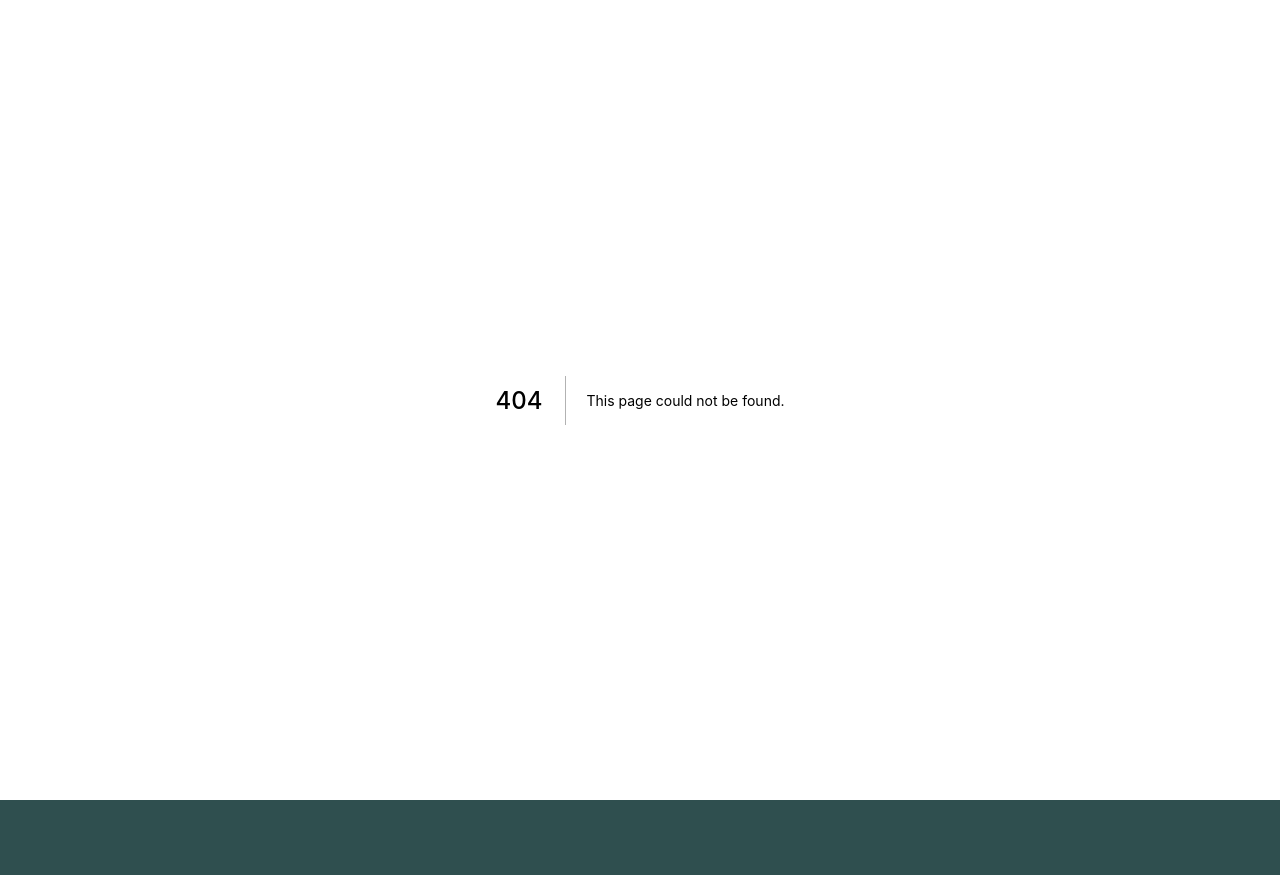
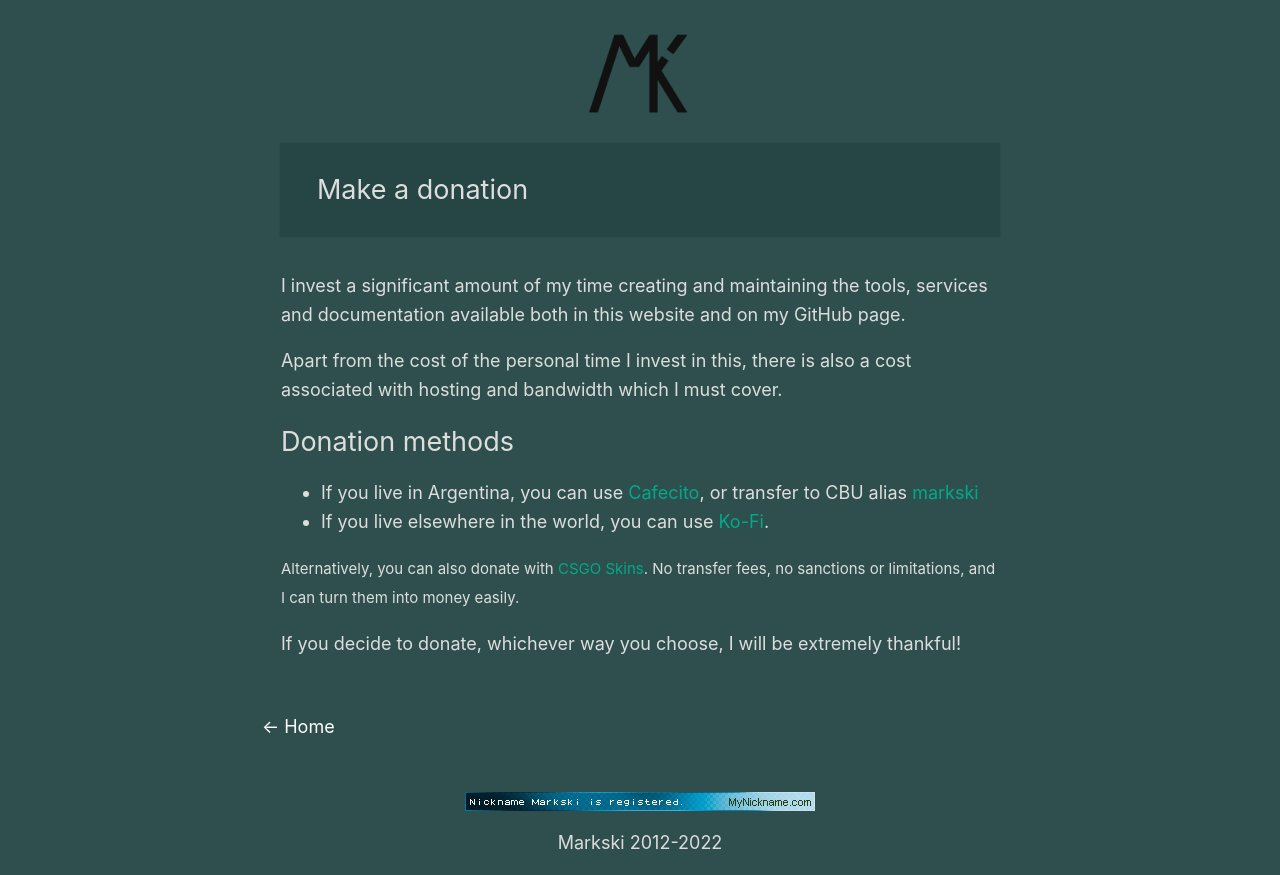
Before and after one commit to markski1/markski.ar, a Next.js app: page /donate in a window 1280 px wide. Before the commit this address had no page. Before the commit the page ends 800 px from the top, so only its background shows below. Built offline with nearby package versions, Linux system fonts and the light colour scheme.

Commit message:
donate, improve calc

```diff
--- a/pages/calc.jsx
+++ b/pages/calc.jsx
@@ -134,6 +134,7 @@
 			<center>
 				<p className={utilStyles.heading2Xl}>AR$<span id="total">0,00</span></p>
 			</center>
+			<div className={utilStyles.headingContainer} style={{padding: '10px 20px'}}>
 				<p className={utilStyles.headingLg}>En impuestos: <span className={utilStyles.money}>AR$<span id="totalImpuestos"></span></span></p>
 				<small>
 					<ul>
@@ -143,6 +144,8 @@
 						<li>Impuestos provinciales <span className={utilStyles.money}>AR$<span id="pvc">0,00</span></span> <b>(<span id="impuestlol">?</span>%)</b></li>
 					</ul>
 				</small>
+			</div>
+			<div className={utilStyles.headingContainer} style={{padding: '10px 20px'}}>
 				<p className={utilStyles.headingLg}>Conversiónes actuales:</p>
 				<small>
 					<ul>
@@ -151,6 +154,8 @@
 						<li>BRS: <span className={utilStyles.money} id="domBRS"></span></li>
 					</ul>
 				</small>
+			</div>
+			<div className={utilStyles.headingContainer} style={{padding: '10px 20px'}}>
 				<p>Si te sirve la pagina y tenes ganas, podes colaborar:</p>
 				<small>
 					<ul>
@@ -159,6 +164,7 @@
 						<li>Por CBU/CVU: Alias <span className={utilStyles.money}>markski</span></li>
 					</ul>
 				</small>
+			</div>
 		</Layout>
 		</>
 	);
--- /dev/null
+++ b/pages/donate.jsx
@@ -0,0 +1,36 @@
+import * as React from 'react';
+import Head from 'next/head';
+import Layout, { siteTitle } from '../components/layout';
+import utilStyles from '../styles/utils.module.css';
+import Grid from '@mui/material/Grid';
+import Script from 'next/script'
+
+export default function Page() {
+	return (
+		<>
+		<Layout>
+			<Head>
+				<title>Donate - {siteTitle}</title>
+				<meta name="og:title" content="Donate - mrks.cf" />
+			</Head>
+
+			<div className={utilStyles.headingContainer}>
+				<p className={utilStyles.headingLg} style={{marginRight: '30px'}}>Make a donation</p>
+			</div>
+			<p>
+				I invest a significant amount of my time creating and maintaining the tools, services and documentation available both in this website and on my GitHub page.
+			</p>
+			<p>
+				Apart from the cost of the personal time I invest in this, there is also a cost associated with hosting and bandwidth which I must cover.
+			</p>
+			<p className={utilStyles.headingLg}>Donation methods</p>
+			<ul>
+				<li>If you live in Argentina, you can use <a href="https://www.cafecito.app/Markski" className={utilStyles.money}>Cafecito</a>, or transfer to CBU alias <span className={utilStyles.money}>markski</span></li>
+				<li>If you live elsewhere in the world, you can use <a href="https://www.ko-fi.com/Markski" className={utilStyles.money}>Ko-Fi</a>.</li>
+			</ul>
+			<p><small>Alternatively, you can also donate with <a href="https://steamcommunity.com/tradeoffer/new/?partner=100235343&token=OQmyhlHg" className={utilStyles.money}>CSGO Skins</a>. No transfer fees, no sanctions or limitations, and I can turn them into money easily.</small></p>
+			<p>If you decide to donate, whichever way you choose, I will be extremely thankful!</p>
+		</Layout>
+		</>
+	);
+}
--- a/pages/index.jsx
+++ b/pages/index.jsx
@@ -130,6 +130,10 @@
 			url = 'https://github.com/markski1/samp-surf-callbacks'
 			text = 'Provides callbacks for certain scenarios where a player surfs or stops surfing a vehicle.'
 		/>
+		<div className={utilStyles.headingContainer} style={{padding: '10px 20px'}}>
+			<p>Everything in this website is free to use.<br/>
+			If you find something useful, please consider supporting my work with a <Link href="/donate"><a style={{color: 'cyan'}}>donation</a></Link>.</p>
+		</div>
 	</>
 );
 
```
Lines whose indentation alone changed are shown as unchanged.
